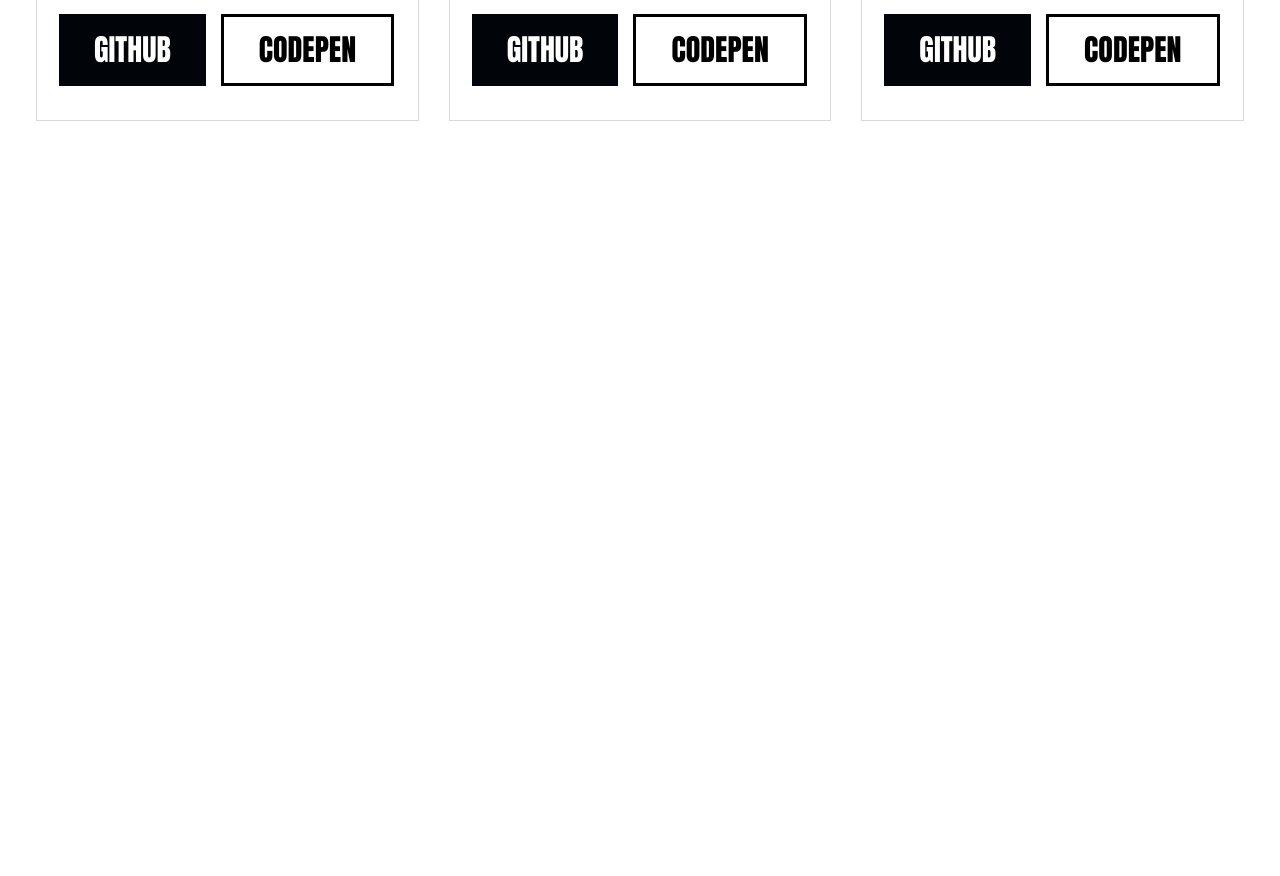
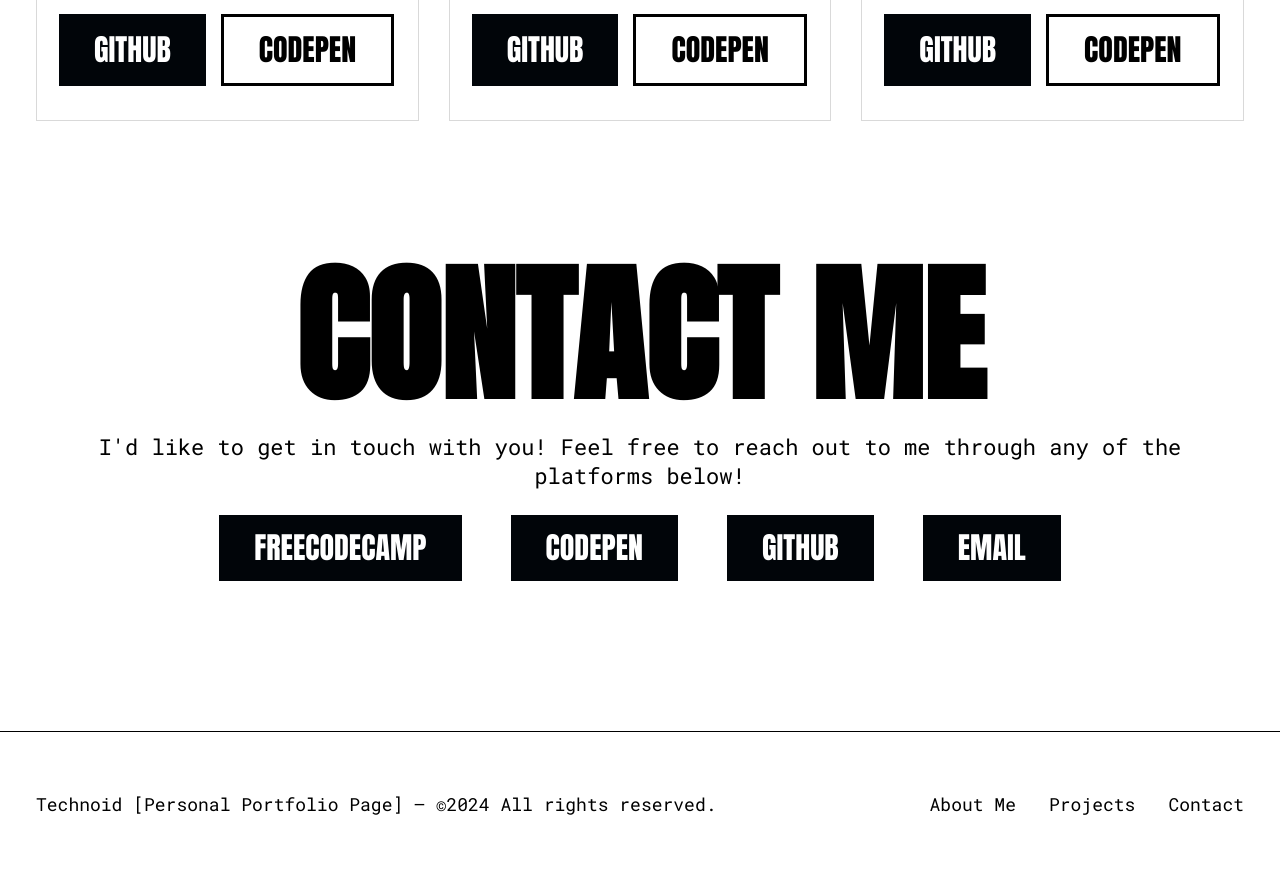
Before and after one commit to technoid583/technoid583.github.io, a plain HTML site: page index.html in a window 1280 px wide. Shown: the part 2692-3568 px from the top of the page. Before the commit the page ends 2963 px from the top, so only its background shows below. Drawn offline with Linux system fonts and the light colour scheme.

Commit message:
Addded section: Footer

```diff
--- a/css/style.css
+++ b/css/style.css
@@ -51,6 +51,7 @@ h1, h2, h3 {
     vertical-align: baseline;
 }
 .section {
+    margin-bottom: 150px;
 }
 .welcome-section {
     min-height: 100vh;
@@ -181,3 +182,44 @@ h1, h2, h3 {
     display: flex;
     gap: 15px;
 }
+
+.contact-me {
+}
+.contact-me__container {
+    display: flex;
+    flex-direction: column;
+    align-items: center;
+}
+
+.contact-me__title {
+    text-align: center;
+    line-height: 129px;
+    margin-bottom: 32px;
+}
+
+.contact-me__text {
+    text-align: center;
+    max-width: 1164px;
+    font-size: 22px;
+    margin-bottom: 25px;
+}
+.contact-me__buttons {
+    display: flex;
+    gap: 49px;
+}
+.footer {
+    border-top: 1px solid #000;
+}
+.footer__container {
+    max-width: 1750px;
+    display: flex;
+    align-items: center;
+    justify-content: space-between;
+}
+.footer__copyright {
+    font-size: 18px;
+}
+.menu {
+}
+.footer__menu {
+}
--- a/index.html
+++ b/index.html
@@ -107,8 +107,33 @@
                     </div>
                 </div>
             </div>
-
         </section>
+        <section class="section contact-me">
+            <div class="container contact-me__container">
+                <h1 class="title contact-me__title">Contact Me</h1>
+                <p class="text contact-me__text">
+                    I'd like to get in touch with you! Feel free to reach out to me through any of the platforms below!
+                </p>
+                <div class="contact-me__buttons">
+                    <button class="button button_black">Freecodecamp</button>
+                    <button class="button button_black">codepen</button>
+                    <button class="button button_black">GitHub</button>
+                    <button class="button button_black">Email</button>
+                </div>
+            </div>
+        </section>
+        <footer class="footer">
+            <div class="container footer__container">
+                <p class="footer__copyright">Technoid [Personal Portfolio Page] — &copy;2024 All rights reserved.</p>
+                <div class="menu footer__menu">
+                    <ul class="menu__list">
+                        <li class="menu__item"><a href="#" class="menu__link">About Me</a></li>
+                        <li class="menu__item"><a href="#" class="menu__link">Projects</a></li>
+                        <li class="menu__item"><a href="#" class="menu__link">Contact</a></li>
+                    </ul>
+                </div>
+            </div>
+        </footer>
     </div>
 </body>
 </html>
```
